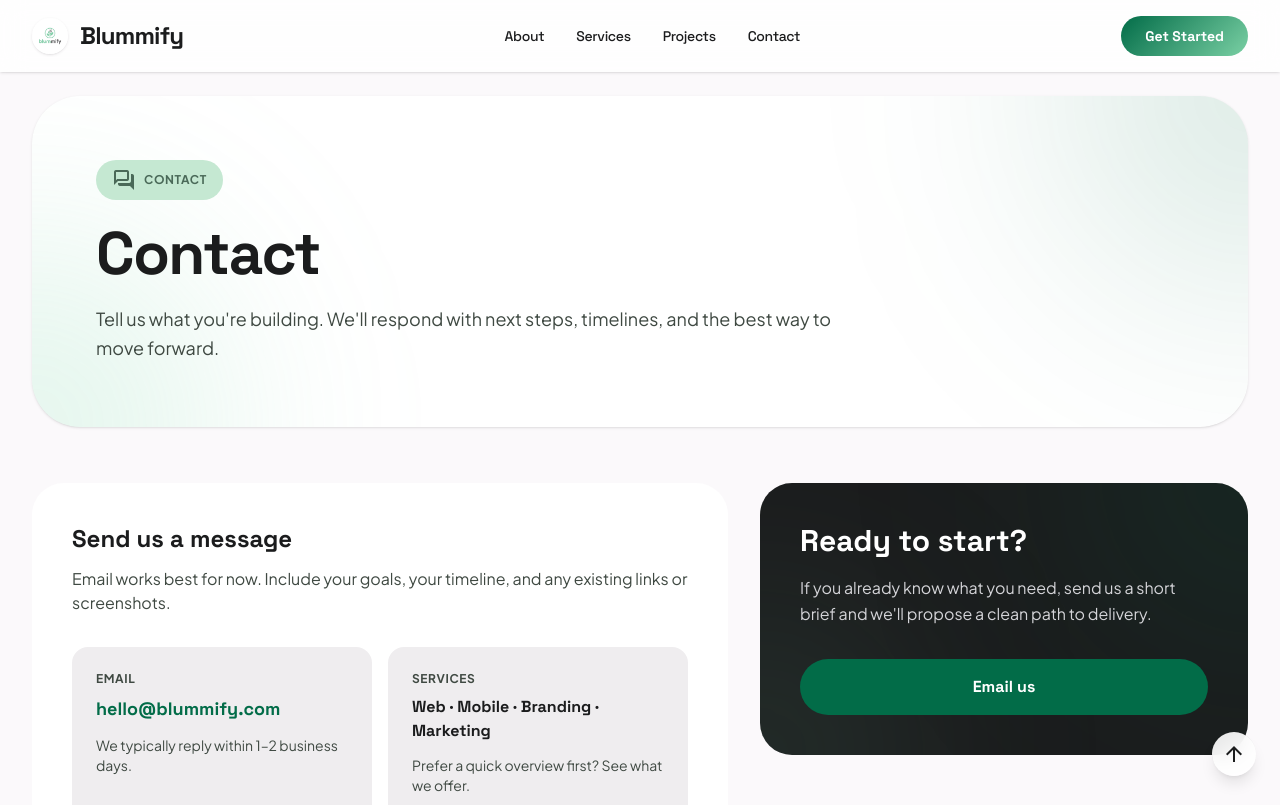
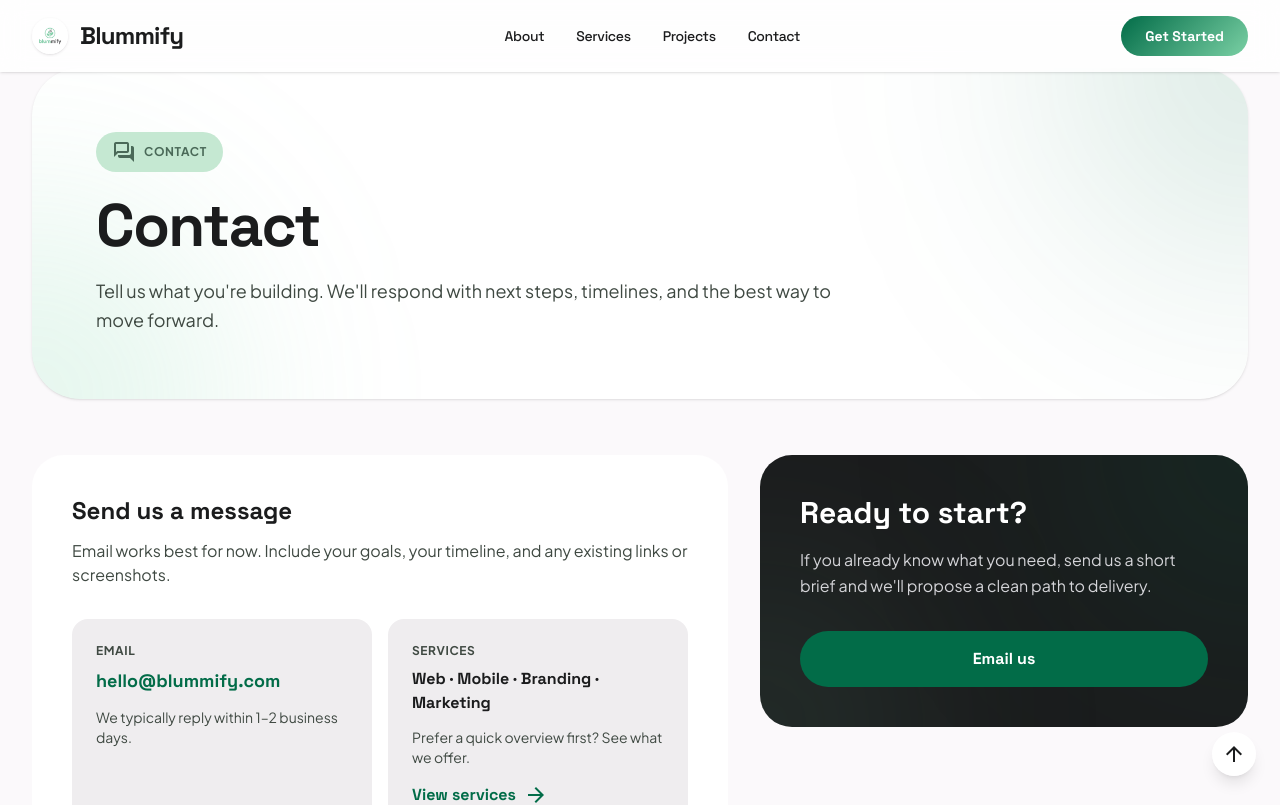
Before and after one commit to blummify/blummify-platform, a Next.js app: page /contact in a window 1280 px wide. Shown: the top 805 px of the page. Built offline with nearby package versions, Linux system fonts and the light colour scheme.

Commit message:
fix(layout): adjust sticky header spacing from 24 to 68px
Update the top padding and sticky positioning values across layout and page components to use 68px instead of 24px. This ensures proper spacing below the fixed header after a header height change.

```diff
--- a/app/about/page.tsx
+++ b/app/about/page.tsx
@@ -4,7 +4,7 @@ import Link from "next/link";
 export default function AboutPage() {
   return (
     <main className="px-8 pb-16 max-w-7xl mx-auto">
-      <section className="sticky top-24 z-40 relative overflow-hidden rounded-[3rem] bg-surface-container-lowest p-10 lg:p-16 shadow-sm">
+      <section className="sticky top-[68px] z-40 relative overflow-hidden rounded-[3rem] bg-surface-container-lowest p-10 lg:p-16 shadow-sm">
         <div className="absolute top-0 right-0 w-96 h-96 bg-primary/15 blur-[120px] rounded-full -translate-y-1/2 translate-x-1/2 anim-ambient" />
         <div className="absolute bottom-0 left-0 w-96 h-96 bg-primary-container/20 blur-[100px] rounded-full translate-y-1/2 -translate-x-1/2 anim-float" />
         <div className="relative z-10 max-w-3xl">
--- a/app/contact/page.tsx
+++ b/app/contact/page.tsx
@@ -3,7 +3,7 @@ import Link from "next/link";
 export default function ContactPage() {
   return (
     <main className="px-8 pb-16 max-w-7xl mx-auto">
-      <section className="sticky top-24 z-40 relative overflow-hidden rounded-[3rem] bg-surface-container-lowest p-10 lg:p-16 shadow-sm">
+      <section className="sticky top-[68px] z-40 relative overflow-hidden rounded-[3rem] bg-surface-container-lowest p-10 lg:p-16 shadow-sm">
         <div className="absolute top-0 right-0 w-96 h-96 bg-primary/15 blur-[120px] rounded-full -translate-y-1/2 translate-x-1/2 anim-ambient" />
         <div className="absolute bottom-0 left-0 w-96 h-96 bg-primary-container/20 blur-[100px] rounded-full translate-y-1/2 -translate-x-1/2 anim-float" />
         <div className="relative z-10 max-w-3xl">
--- a/app/layout.tsx
+++ b/app/layout.tsx
@@ -86,7 +86,7 @@ export default function RootLayout({
             </Link>
           </div>
         </header>
-        <div className="flex-1 pt-24">{children}</div>
+        <div className="flex-1 pt-[68px]">{children}</div>
         <footer className="bg-[#EFEDEF] w-full py-12">
           <div className="flex flex-col md:flex-row justify-between items-center px-12 max-w-7xl mx-auto">
             <div className="mb-8 md:mb-0 text-center md:text-left">
--- a/app/projects/[slug]/page.tsx
+++ b/app/projects/[slug]/page.tsx
@@ -21,7 +21,7 @@ export default async function ProjectDetailPage({
 
   return (
     <main className="px-8 pb-16 max-w-7xl mx-auto">
-      <section className="sticky top-24 z-40 relative overflow-hidden rounded-[3rem] bg-surface-container-lowest p-10 lg:p-16 shadow-sm">
+      <section className="sticky top-[68px] z-40 relative overflow-hidden rounded-[3rem] bg-surface-container-lowest p-10 lg:p-16 shadow-sm">
         <div className="absolute top-0 right-0 w-96 h-96 bg-primary/15 blur-[120px] rounded-full -translate-y-1/2 translate-x-1/2 anim-ambient" />
         <div className="absolute bottom-0 left-0 w-96 h-96 bg-primary-container/20 blur-[100px] rounded-full translate-y-1/2 -translate-x-1/2 anim-float" />
         <div className="relative z-10 max-w-3xl">
--- a/app/projects/page.tsx
+++ b/app/projects/page.tsx
@@ -5,7 +5,7 @@ import { projects } from "./_data";
 export default function ProjectsPage() {
   return (
     <main className="px-8 pb-16 max-w-7xl mx-auto">
-      <section className="sticky top-24 z-40 relative overflow-hidden rounded-[3rem] bg-surface-container-lowest p-10 lg:p-16 shadow-sm">
+      <section className="sticky top-[68px] z-40 relative overflow-hidden rounded-[3rem] bg-surface-container-lowest p-10 lg:p-16 shadow-sm">
         <div className="absolute top-0 right-0 w-96 h-96 bg-primary/15 blur-[120px] rounded-full -translate-y-1/2 translate-x-1/2 anim-ambient" />
         <div className="absolute bottom-0 left-0 w-96 h-96 bg-secondary-container/25 blur-[100px] rounded-full translate-y-1/2 -translate-x-1/2 anim-float" />
         <div className="relative z-10 max-w-3xl">
--- a/app/services/page.tsx
+++ b/app/services/page.tsx
@@ -3,7 +3,7 @@ import Link from "next/link";
 export default function ServicesPage() {
   return (
     <main className="px-8 pb-16 max-w-7xl mx-auto">
-      <section className="sticky top-24 z-40 relative overflow-hidden rounded-[3rem] bg-surface-container-lowest p-10 lg:p-16 shadow-sm">
+      <section className="sticky top-[68px] z-40 relative overflow-hidden rounded-[3rem] bg-surface-container-lowest p-10 lg:p-16 shadow-sm">
         <div className="absolute top-0 right-0 w-96 h-96 bg-primary/15 blur-[120px] rounded-full -translate-y-1/2 translate-x-1/2 anim-ambient" />
         <div className="absolute bottom-0 left-0 w-96 h-96 bg-secondary-container/25 blur-[100px] rounded-full translate-y-1/2 -translate-x-1/2 anim-float" />
         <div className="relative z-10 max-w-3xl">
```
